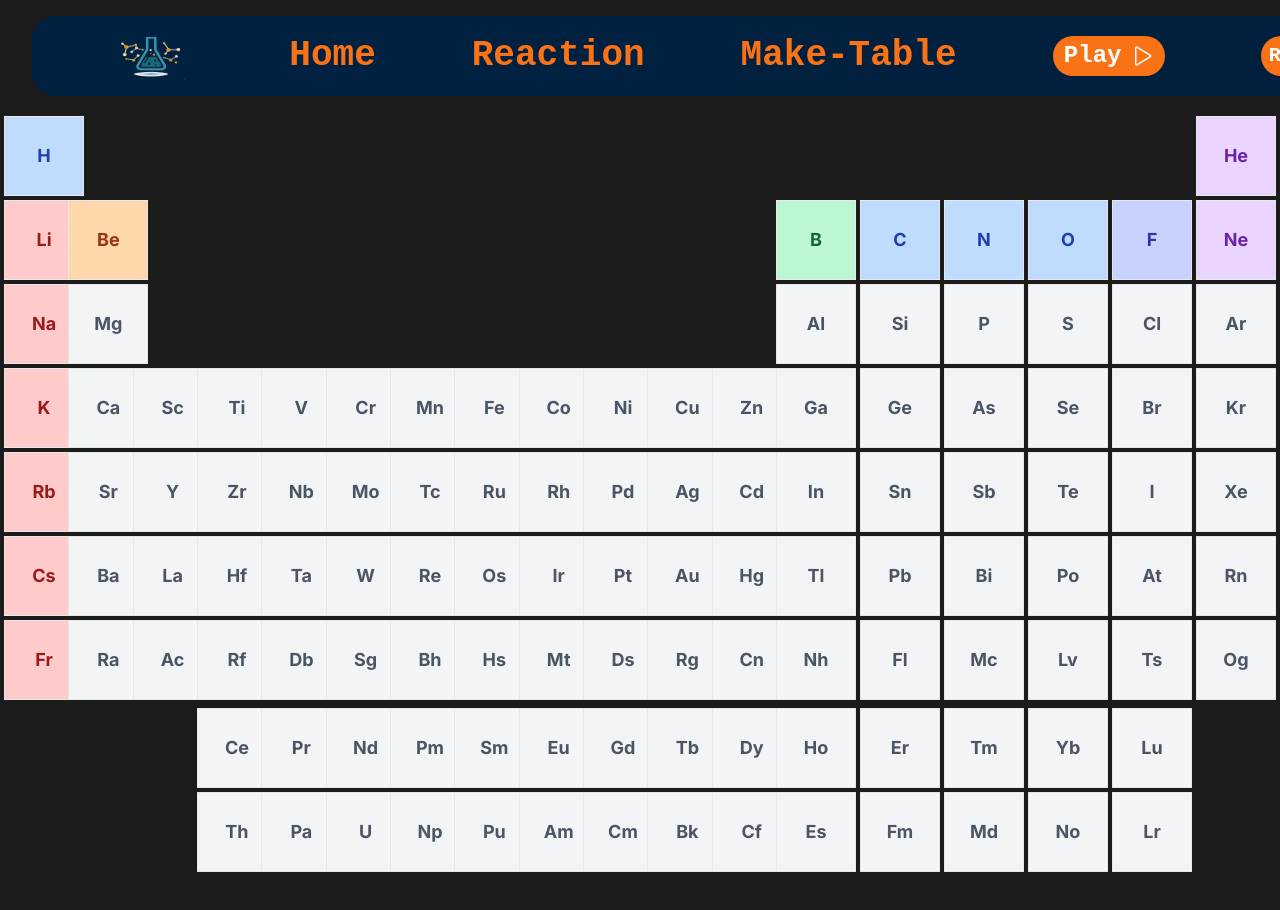
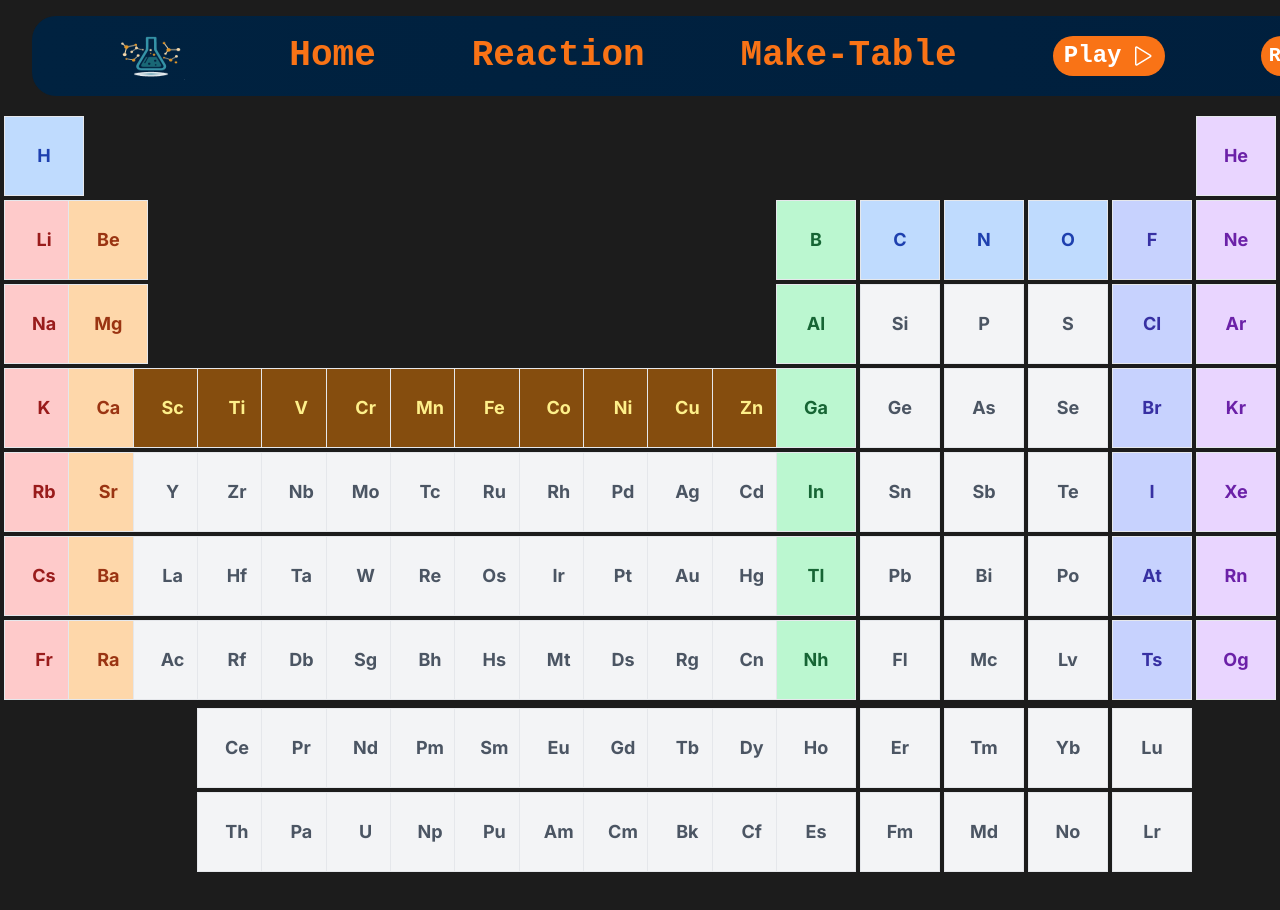
Before and after one commit to Anamay-Upreti/Modern-Periodic-Table, a Next.js app: page / in a window 1280 px wide. Shown: the top 910 px of the page. Built offline with nearby package versions, Linux system fonts and the light colour scheme; a web font is replaced by a local one.

Commit message:
adding-colors

```diff
--- a/components/Elements.tsx
+++ b/components/Elements.tsx
@@ -13,35 +13,35 @@ const elements = [
   { symbol: 'Ne', name: 'Neon', colStart: 18, rowStart: 2, group: 'noble-gas' },
 
   { symbol: 'Na', name: 'Sodium', colStart: 1, rowStart: 3 , group: 'alkali-metal' },
-  { symbol: 'Mg', name: 'Magnesium', colStart: 2, rowStart: 3 },
-  { symbol: 'Al', name: 'Aluminum', colStart: 13, rowStart: 3 },
+  { symbol: 'Mg', name: 'Magnesium', colStart: 2, rowStart: 3 , group: 'alkaline-earth-metal' },
+  { symbol: 'Al', name: 'Aluminum', colStart: 13, rowStart: 3 , group: 'metalloid'},
   { symbol: 'Si', name: 'Silicon', colStart: 14, rowStart: 3 },
   { symbol: 'P', name: 'Phosphorus', colStart: 15, rowStart: 3 },
   { symbol: 'S', name: 'Sulfur', colStart: 16, rowStart: 3 },
-  { symbol: 'Cl', name: 'Chlorine', colStart: 17, rowStart: 3 },
-  { symbol: 'Ar', name: 'Argon', colStart: 18, rowStart: 3 },
+  { symbol: 'Cl', name: 'Chlorine', colStart: 17, rowStart: 3 , group: 'halogen'},
+  { symbol: 'Ar', name: 'Argon', colStart: 18, rowStart: 3, group: 'noble-gas'},
 
   { symbol: 'K', name: 'Potassium', colStart: 1, rowStart: 4, group: 'alkali-metal' },
-  { symbol: 'Ca', name: 'Calcium', colStart: 2, rowStart: 4 },
-  { symbol: 'Sc', name: 'Scandium', colStart: 3, rowStart: 4 },
-  { symbol: 'Ti', name: 'Titanium', colStart: 4, rowStart: 4 },
-  { symbol: 'V', name: 'Vanadium', colStart: 5, rowStart: 4 },
-  { symbol: 'Cr', name: 'Chromium', colStart: 6, rowStart: 4 },
-  { symbol: 'Mn', name: 'Manganese', colStart: 7, rowStart: 4 },
-  { symbol: 'Fe', name: 'Iron', colStart: 8, rowStart: 4 },
-  { symbol: 'Co', name: 'Cobalt', colStart: 9, rowStart: 4 },
-  { symbol: 'Ni', name: 'Nickel', colStart: 10, rowStart: 4 },
-  { symbol: 'Cu', name: 'Copper', colStart: 11, rowStart: 4 },
-  { symbol: 'Zn', name: 'Zinc', colStart: 12, rowStart: 4 },
-  { symbol: 'Ga', name: 'Gallium', colStart: 13, rowStart: 4 },
+  { symbol: 'Ca', name: 'Calcium', colStart: 2, rowStart: 4 , group: 'alkaline-earth-metal'},
+  { symbol: 'Sc', name: 'Scandium', colStart: 3, rowStart: 4, group: 'transition-metal' },
+  { symbol: 'Ti', name: 'Titanium', colStart: 4, rowStart: 4, group: 'transition-metal'},
+  { symbol: 'V', name: 'Vanadium', colStart: 5, rowStart: 4, group: 'transition-metal' },
+  { symbol: 'Cr', name: 'Chromium', colStart: 6, rowStart: 4, group: 'transition-metal' },
+  { symbol: 'Mn', name: 'Manganese', colStart: 7, rowStart: 4, group: 'transition-metal' },
+  { symbol: 'Fe', name: 'Iron', colStart: 8, rowStart: 4, group: 'transition-metal' },
+  { symbol: 'Co', name: 'Cobalt', colStart: 9, rowStart: 4, group: 'transition-metal' },
+  { symbol: 'Ni', name: 'Nickel', colStart: 10, rowStart: 4, group: 'transition-metal' },
+  { symbol: 'Cu', name: 'Copper', colStart: 11, rowStart: 4, group: 'transition-metal' },
+  { symbol: 'Zn', name: 'Zinc', colStart: 12, rowStart: 4, group: 'transition-metal' },
+  { symbol: 'Ga', name: 'Gallium', colStart: 13, rowStart: 4 , group: 'metalloid'},
   { symbol: 'Ge', name: 'Germanium', colStart: 14, rowStart: 4 },
   { symbol: 'As', name: 'Arsenic', colStart: 15, rowStart: 4 },
   { symbol: 'Se', name: 'Selenium', colStart: 16, rowStart: 4 },
-  { symbol: 'Br', name: 'Bromine', colStart: 17, rowStart: 4 },
-  { symbol: 'Kr', name: 'Krypton', colStart: 18, rowStart: 4 },
+  { symbol: 'Br', name: 'Bromine', colStart: 17, rowStart: 4 , group: 'halogen'},
+  { symbol: 'Kr', name: 'Krypton', colStart: 18, rowStart: 4 , group: 'noble-gas'},
 
   { symbol: 'Rb', name: 'Rubidium', colStart: 1, rowStart: 5 , group: 'alkali-metal'},
-  { symbol: 'Sr', name: 'Strontium', colStart: 2, rowStart: 5 },
+  { symbol: 'Sr', name: 'Strontium', colStart: 2, rowStart: 5 , group: 'alkaline-earth-metal'},
   { symbol: 'Y', name: 'Yttrium', colStart: 3, rowStart: 5 },
   { symbol: 'Zr', name: 'Zirconium', colStart: 4, rowStart: 5 },
   { symbol: 'Nb', name: 'Niobium', colStart: 5, rowStart: 5 },
@@ -52,15 +52,15 @@ const elements = [
   { symbol: 'Pd', name: 'Palladium', colStart: 10, rowStart: 5 },
   { symbol: 'Ag', name: 'Silver', colStart: 11, rowStart: 5 },
   { symbol: 'Cd', name: 'Cadmium', colStart: 12, rowStart: 5 },
-  { symbol: 'In', name: 'Indium', colStart: 13, rowStart: 5 },
+  { symbol: 'In', name: 'Indium', colStart: 13, rowStart: 5, group: 'metalloid' },
   { symbol: 'Sn', name: 'Tin', colStart: 14, rowStart: 5 },
   { symbol: 'Sb', name: 'Antimony', colStart: 15, rowStart: 5 },
   { symbol: 'Te', name: 'Tellurium', colStart: 16, rowStart: 5 },
-  { symbol: 'I', name: 'Iodine', colStart: 17, rowStart: 5 },
-  { symbol: 'Xe', name: 'Xenon', colStart: 18, rowStart: 5 },
+  { symbol: 'I', name: 'Iodine', colStart: 17, rowStart: 5 , group: 'halogen'},
+  { symbol: 'Xe', name: 'Xenon', colStart: 18, rowStart: 5 , group: 'noble-gas'},
 
   { symbol: 'Cs', name: 'Cesium', colStart: 1, rowStart: 6 , group: 'alkali-metal'},
-  { symbol: 'Ba', name: 'Barium', colStart: 2, rowStart: 6 },
+  { symbol: 'Ba', name: 'Barium', colStart: 2, rowStart: 6 , group: 'alkaline-earth-metal'},
 
   { symbol: 'La', name: 'Lanthanum', colStart: 3, rowStart: 6 }, // Lanthanides start here
   { symbol: 'Ce', name: 'Cerium', colStart: 4, rowStart: 9 },
@@ -87,15 +87,15 @@ const elements = [
   { symbol: 'Pt', name: 'Platinum', colStart: 10, rowStart: 6 },
   { symbol: 'Au', name: 'Gold', colStart: 11, rowStart: 6 },
   { symbol: 'Hg', name: 'Mercury', colStart: 12, rowStart: 6 },
-  { symbol: 'Tl', name: 'Thallium', colStart: 13, rowStart: 6 },
+  { symbol: 'Tl', name: 'Thallium', colStart: 13, rowStart: 6 , group: 'metalloid'},
   { symbol: 'Pb', name: 'Lead', colStart: 14, rowStart: 6 },
   { symbol: 'Bi', name: 'Bismuth', colStart: 15, rowStart: 6 },
   { symbol: 'Po', name: 'Polonium', colStart: 16, rowStart: 6 },
-  { symbol: 'At', name: 'Astatine', colStart: 17, rowStart: 6 },
-  { symbol: 'Rn', name: 'Radon', colStart: 18, rowStart: 6 },
+  { symbol: 'At', name: 'Astatine', colStart: 17, rowStart: 6 , group: 'halogen'},
+  { symbol: 'Rn', name: 'Radon', colStart: 18, rowStart: 6 , group: 'noble-gas'},
 
   { symbol: 'Fr', name: 'Francium', colStart: 1, rowStart: 7 , group: 'alkali-metal'},
-  { symbol: 'Ra', name: 'Radium', colStart: 2, rowStart: 7,  },
+  { symbol: 'Ra', name: 'Radium', colStart: 2, rowStart: 7,  group: 'alkaline-earth-metal'},
   { symbol: 'Ac', name: 'Actinium', colStart: 3, rowStart: 7 }, // Actinides start here
   { symbol: 'Th', name: 'Thorium', colStart: 4, rowStart: 10 },
   { symbol: 'Pa', name: 'Protactinium', colStart: 5, rowStart: 10 },
@@ -121,18 +121,18 @@ const elements = [
   { symbol: 'Ds', name: 'Darmstadtium', colStart: 10, rowStart: 7 },
   { symbol: 'Rg', name: 'Roentgenium', colStart: 11, rowStart: 7 },
   { symbol: 'Cn', name: 'Copernicium', colStart: 12, rowStart: 7 },
-  { symbol: 'Nh', name: 'Nihonium', colStart: 13, rowStart: 7 },
+  { symbol: 'Nh', name: 'Nihonium', colStart: 13, rowStart: 7 , group: 'metalloid' },
   { symbol: 'Fl', name: 'Flerovium', colStart: 14, rowStart: 7 },
   { symbol: 'Mc', name: 'Moscovium', colStart: 15, rowStart: 7 },
   { symbol: 'Lv', name: 'Livermorium', colStart: 16, rowStart: 7 },
-  { symbol: 'Ts', name: 'Tennessine', colStart: 17, rowStart: 7 },
-  { symbol: 'Og', name: 'Oganesson', colStart: 18, rowStart: 7 },
+  { symbol: 'Ts', name: 'Tennessine', colStart: 17, rowStart: 7 , group: 'halogen'},
+  { symbol: 'Og', name: 'Oganesson', colStart: 18, rowStart: 7 , group: 'noble-gas'},
 ];
 
 const groupColors = {
   'alkali-metal': 'bg-red-200 text-red-800',
   'alkaline-earth-metal': 'bg-orange-200 text-orange-800',
-  'transition-metal': 'bg-yellow-200 text-yellow-800',
+  'transition-metal': 'bg-yellow-800 text-yellow-200',
   'metalloid': 'bg-green-200 text-green-800',
   'nonmetal': 'bg-blue-200 text-blue-800',
   'halogen': 'bg-indigo-200 text-indigo-800',
```
